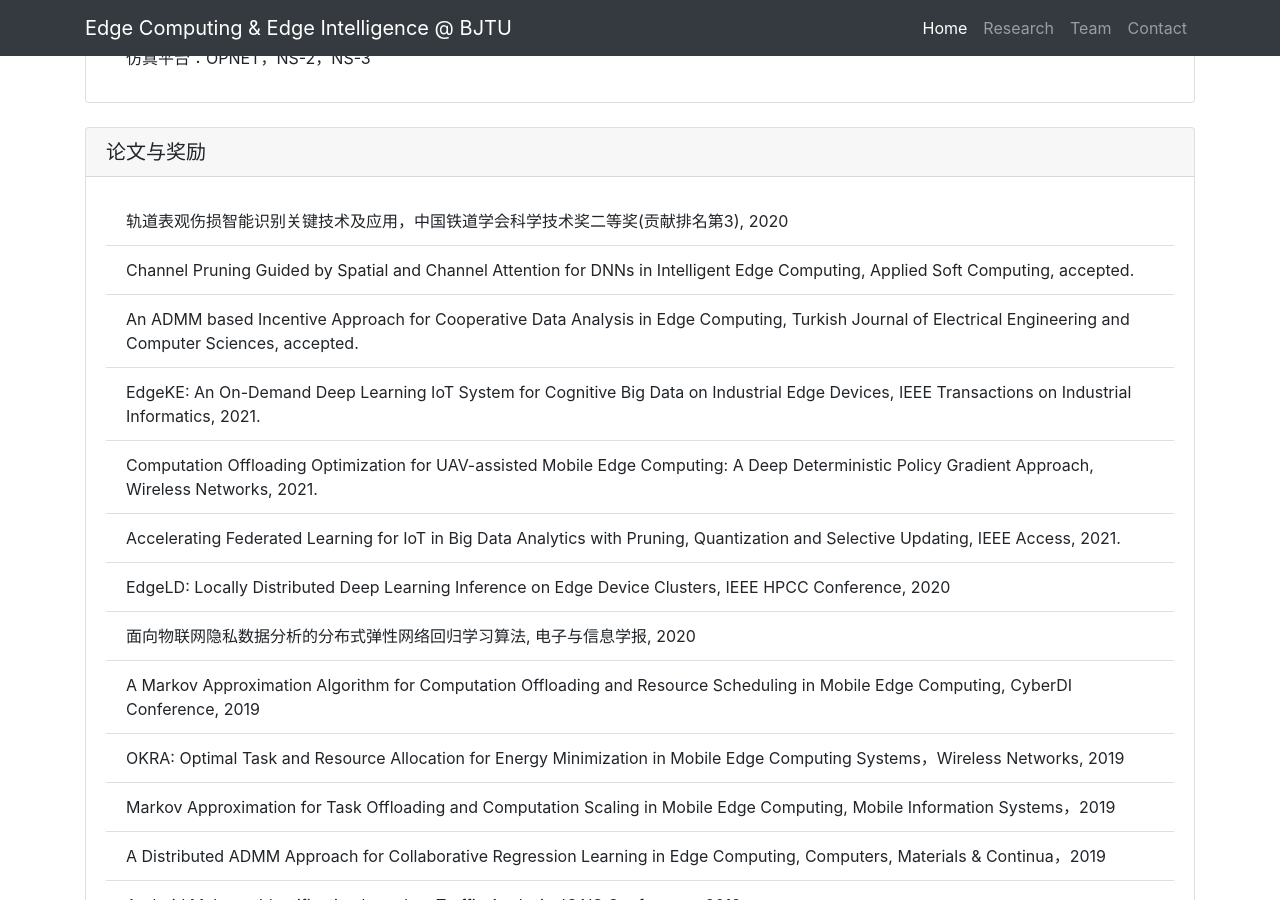
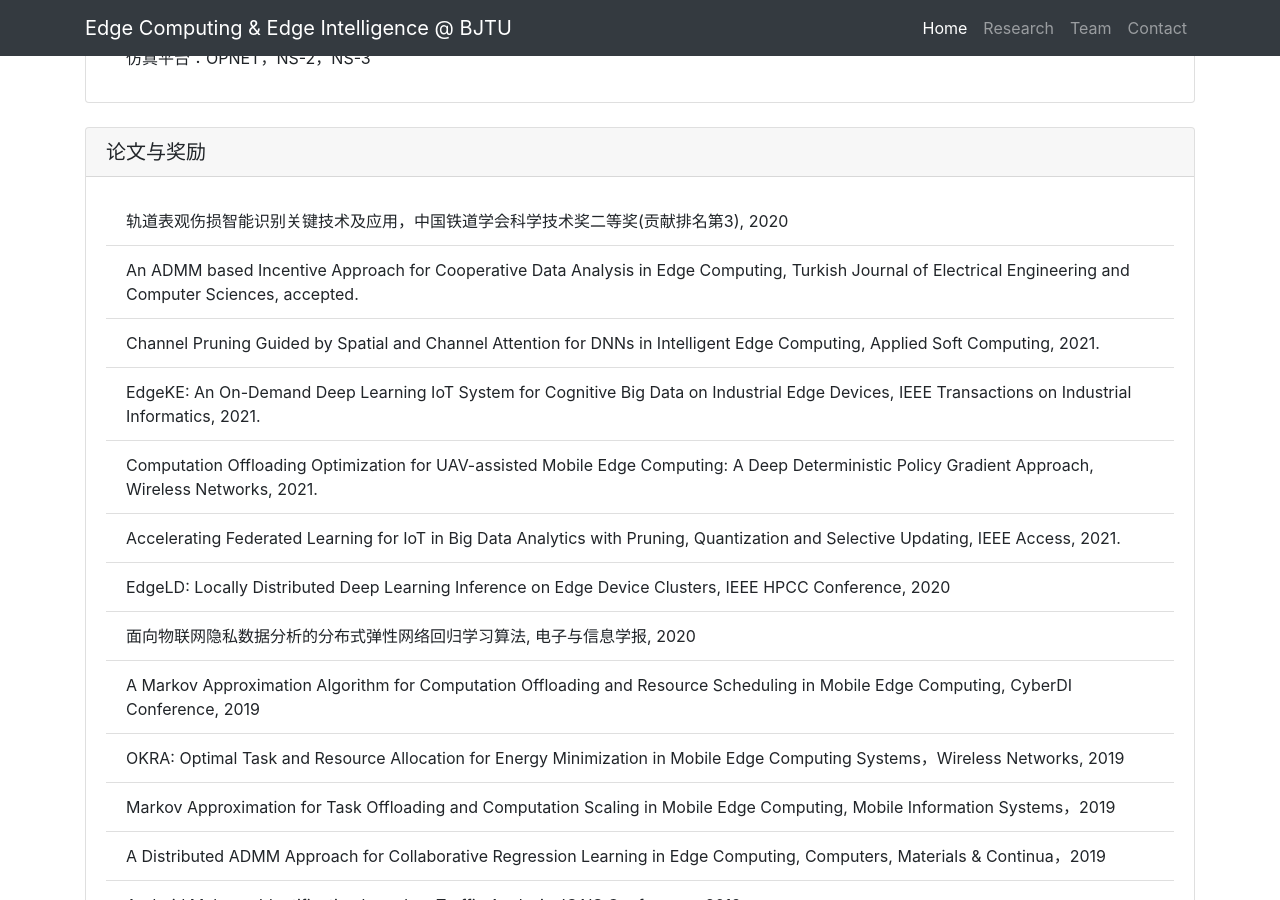
Before and after one commit to fangvv/Homepage, a Jekyll site: the page Edgecomp/index.html, which Jekyll copies as it is, in a window 1280 px wide and 900 px high, scrolled down 2424 px. Built offline with Jekyll 4.4.1, drawn with Linux system fonts in a browser that asks for light colours; comment, search, counter and statistics services are not loaded.

Commit message:
更新一下论文

```diff
--- a/Edgecomp/index.html
+++ b/Edgecomp/index.html
@@ -129,8 +129,8 @@
   <div class="card-body">
     <ul class="list-group list-group-flush">
       <li class="list-group-item">轨道表观伤损智能识别关键技术及应用，中国铁道学会科学技术奖二等奖(贡献排名第3), 2020</li>
-      <li class="list-group-item">Channel Pruning Guided by Spatial and Channel Attention for DNNs in Intelligent Edge Computing, Applied Soft Computing, accepted.</li>
       <li class="list-group-item">An ADMM based Incentive Approach for Cooperative Data Analysis in Edge Computing, Turkish Journal of Electrical Engineering and Computer Sciences, accepted.</li>
+      <li class="list-group-item">Channel Pruning Guided by Spatial and Channel Attention for DNNs in Intelligent Edge Computing, Applied Soft Computing, 2021.</li>
       <li class="list-group-item">EdgeKE: An On-Demand Deep Learning IoT System for Cognitive Big Data on Industrial Edge Devices, IEEE Transactions on Industrial Informatics, 2021.</li>
       <li class="list-group-item">Computation Offloading Optimization for UAV-assisted Mobile Edge Computing: A Deep Deterministic Policy Gradient Approach, Wireless Networks, 2021.</li>
       <li class="list-group-item">Accelerating Federated Learning for IoT in Big Data Analytics with Pruning, Quantization and Selective Updating, IEEE Access, 2021.</li>
```
